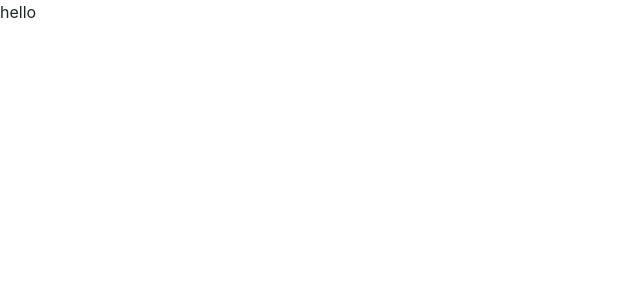
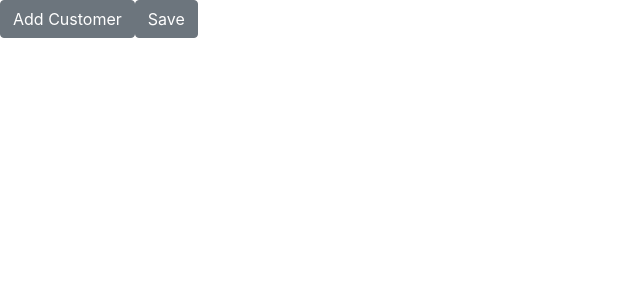
Before and after one commit to spdy999/ypb, a Vue app: page / in a window 1280 px wide. Shown: the top 300 px of the page, without its empty margins (0-640 px from the left). Built offline with nearby package versions, Linux system fonts and the light colour scheme.

Commit message:
add button

```diff
--- a/src/App.vue
+++ b/src/App.vue
@@ -1,16 +1,16 @@
 <template>
   <div id="app">
-    <HelloWorld msg="Welcome to Your Vue.js App" />
+    <MultipleCustomerInformationRecording />
   </div>
 </template>
 
 <script>
-import HelloWorld from "./components/HelloWorld.vue";
+import MultipleCustomerInformationRecording from "./components/MultipleCustomerInformationRecording.vue";
 
 export default {
   name: "app",
   components: {
-    HelloWorld
+    MultipleCustomerInformationRecording
   }
 };
 </script>
--- /dev/null
+++ b/src/components/MultipleCustomerInformationRecording.vue
@@ -0,0 +1,6 @@
+<template>
+  <div>
+    <b-button>Add Customer</b-button>
+    <b-button>Save</b-button>
+  </div>
+</template>
```
